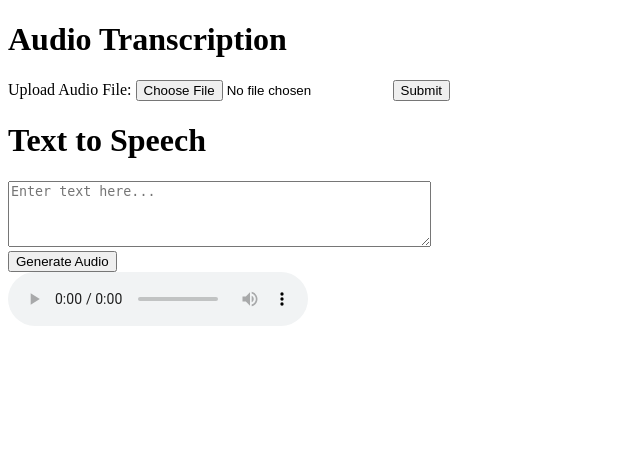
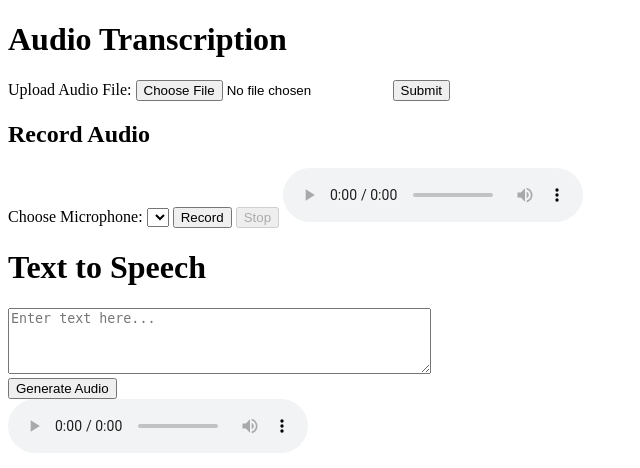
Before and after one commit to riz3e/ISSAI-teacher, a Flask app: page / in a window 1280 px wide. Shown: the top 468 px of the page, without its empty margins (0-640 px from the left). Run offline with Flask 3, Linux system fonts and the light colour scheme; lists and menus that the app fills with data are empty.

Commit message:
micro demo

```diff
--- a/web/Full/templates/index.html
+++ b/web/Full/templates/index.html
@@ -13,6 +13,13 @@
         <button type="submit">Submit</button>
     </form>
     <div id="transcription"></div>
+
+    <h2>Record Audio</h2>
+    <label for="mic-select">Choose Microphone:</label>
+    <select id="mic-select"></select>
+    <button id="record-button">Record</button>
+    <button id="stop-button" disabled>Stop</button>
+    <audio id="recorded-audio" controls></audio>
 
     <h1>Text to Speech</h1>
     <textarea id="text-input" rows="4" cols="50" placeholder="Enter text here..."></textarea><br>
@@ -61,6 +68,78 @@
                 console.error('Failed to generate audio');
             }
         }
+
+        async function getMicrophones() {
+            // Request microphone access to populate device labels
+            try {
+                await navigator.mediaDevices.getUserMedia({ audio: true });
+            } catch (err) {
+                console.error('Error accessing microphone:', err);
+                return;
+            }
+
+            const devices = await navigator.mediaDevices.enumerateDevices();
+            const audioInputDevices = devices.filter(device => device.kind === 'audioinput');
+
+            const micSelect = document.getElementById('mic-select');
+            micSelect.innerHTML = ''; // Clear existing options
+
+            audioInputDevices.forEach(device => {
+                const option = document.createElement('option');
+                option.value = device.deviceId;
+                option.text = device.label || `Microphone ${micSelect.length + 1}`;
+                micSelect.appendChild(option);
+            });
+        }
+
+        let mediaRecorder;
+        let audioChunks = [];
+
+        document.getElementById('record-button').addEventListener('click', async () => {
+            const selectedMic = document.getElementById('mic-select').value;
+            const stream = await navigator.mediaDevices.getUserMedia({
+                audio: { deviceId: selectedMic ? { exact: selectedMic } : undefined }
+            });
+
+            mediaRecorder = new MediaRecorder(stream);
+            mediaRecorder.start();
+            audioChunks = [];
+
+            mediaRecorder.ondataavailable = event => {
+                audioChunks.push(event.data);
+            };
+
+            mediaRecorder.onstop = async () => {
+                const audioBlob = new Blob(audioChunks, { type: 'audio/wav' });
+                const audioUrl = URL.createObjectURL(audioBlob);
+                const audioElement = document.getElementById('recorded-audio');
+                audioElement.src = audioUrl;
+                audioElement.play();
+
+                const formData = new FormData();
+                formData.append('audio-file', audioBlob, 'recorded_audio.wav');
+
+                const response = await fetch('/transcribe', {
+                    method: 'POST',
+                    body: formData
+                });
+
+                const result = await response.json();
+                document.getElementById('transcription').innerText = result.transcription;
+            };
+
+            document.getElementById('record-button').disabled = true;
+            document.getElementById('stop-button').disabled = false;
+        });
+
+        document.getElementById('stop-button').addEventListener('click', () => {
+            mediaRecorder.stop();
+            document.getElementById('record-button').disabled = false;
+            document.getElementById('stop-button').disabled = true;
+        });
+
+        // Populate the microphone list on page load
+        getMicrophones();
     </script>
 </body>
 </html>
--- a/web/FullIssai/utils/text_to_speech.py
+++ b/web/FullIssai/utils/text_to_speech.py
@@ -1,6 +1,6 @@
 import os
 from functools import partial
-
+#how tf this should work
 from piper import Piper, tts  # Import required classes from piper
 
 def generate_speech(text, model_path="./piper/voice-kk-issai-high/kk-issai-high.onnx", speaker_id=4):
```
